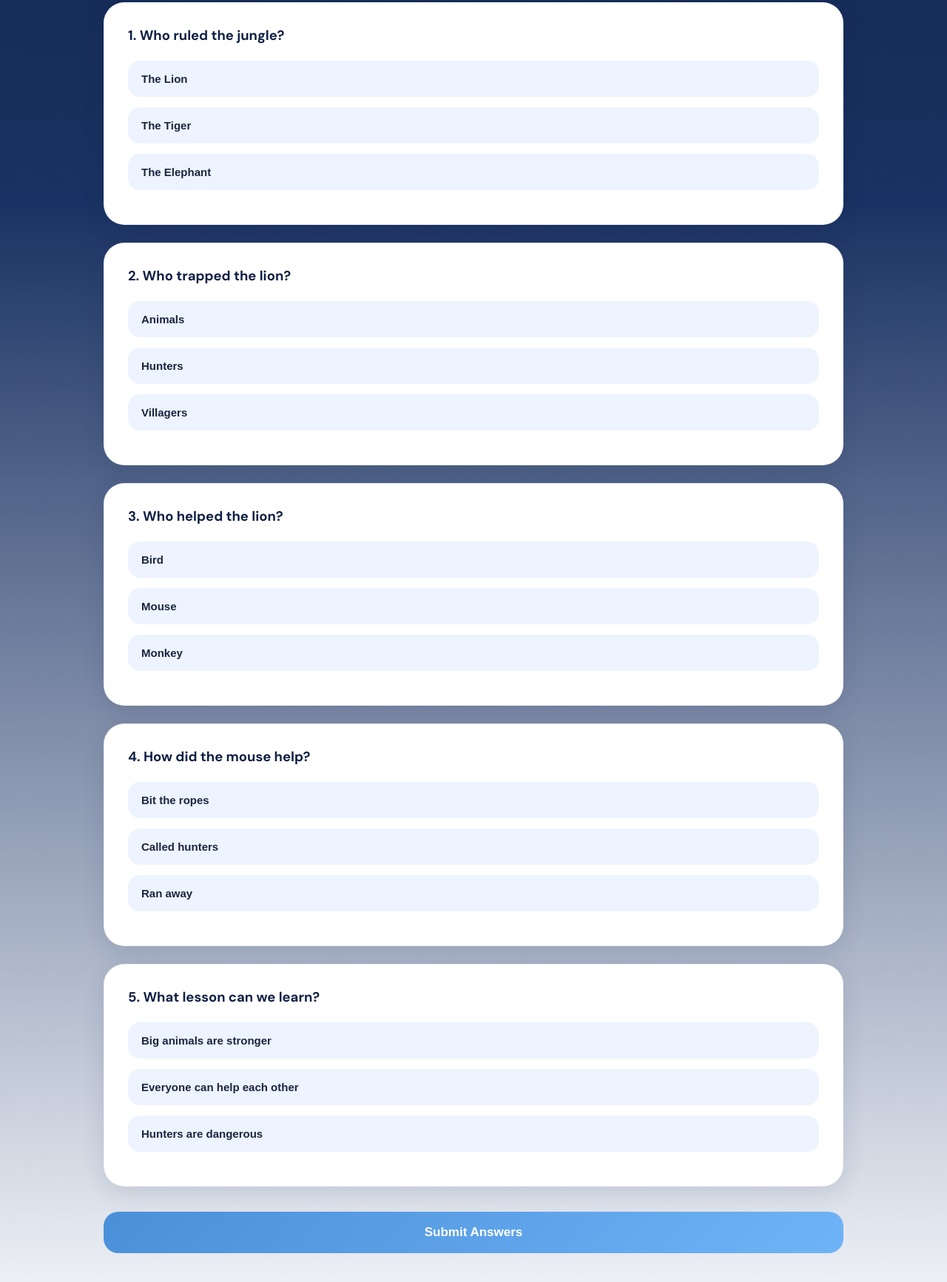
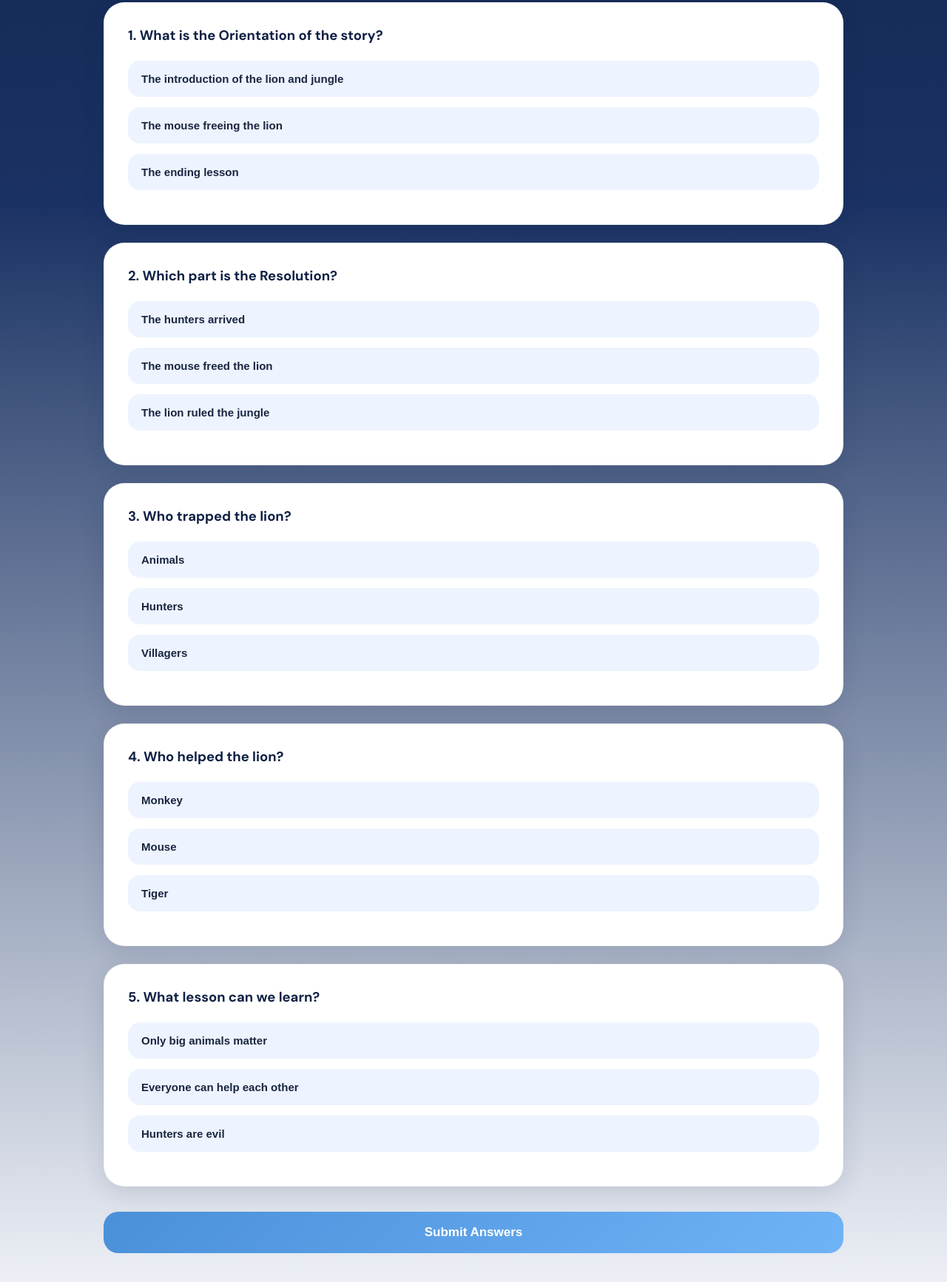
Before and after one commit to hafidzsyah-Qyou/website-bahasa-inggris, a plain HTML site: page narrative.html in a window 1280 px wide. Shown: the part 547-2280 px from the top of the page at 74% size. Drawn offline with Linux system fonts and the light colour scheme.

Commit message:
perubahan soal

```diff
--- a/narrative.html
+++ b/narrative.html
@@ -382,43 +382,83 @@ The lion thanked the mouse and learned that even a small creature can help great
 <div id="quiz-area">
 
 <div class="question-card">
-<h3>1. Who ruled the jungle?</h3>
+<h3>1. What is the Orientation of the story?</h3>
 
-<button class="option-btn" onclick="selectAnswer(0,this,true)">The Lion</button>
-<button class="option-btn" onclick="selectAnswer(0,this,false)">The Tiger</button>
-<button class="option-btn" onclick="selectAnswer(0,this,false)">The Elephant</button>
+<button class="option-btn" onclick="selectAnswer(0,this,true)">
+The introduction of the lion and jungle
+</button>
+
+<button class="option-btn" onclick="selectAnswer(0,this,false)">
+The mouse freeing the lion
+</button>
+
+<button class="option-btn" onclick="selectAnswer(0,this,false)">
+The ending lesson
+</button>
 </div>
 
 <div class="question-card">
-<h3>2. Who trapped the lion?</h3>
+<h3>2. Which part is the Resolution?</h3>
 
-<button class="option-btn" onclick="selectAnswer(1,this,false)">Animals</button>
-<button class="option-btn" onclick="selectAnswer(1,this,true)">Hunters</button>
-<button class="option-btn" onclick="selectAnswer(1,this,false)">Villagers</button>
+<button class="option-btn" onclick="selectAnswer(1,this,false)">
+The hunters arrived
+</button>
+
+<button class="option-btn" onclick="selectAnswer(1,this,true)">
+The mouse freed the lion
+</button>
+
+<button class="option-btn" onclick="selectAnswer(1,this,false)">
+The lion ruled the jungle
+</button>
 </div>
 
 <div class="question-card">
-<h3>3. Who helped the lion?</h3>
+<h3>3. Who trapped the lion?</h3>
 
-<button class="option-btn" onclick="selectAnswer(2,this,false)">Bird</button>
-<button class="option-btn" onclick="selectAnswer(2,this,true)">Mouse</button>
-<button class="option-btn" onclick="selectAnswer(2,this,false)">Monkey</button>
+<button class="option-btn" onclick="selectAnswer(2,this,false)">
+Animals
+</button>
+
+<button class="option-btn" onclick="selectAnswer(2,this,true)">
+Hunters
+</button>
+
+<button class="option-btn" onclick="selectAnswer(2,this,false)">
+Villagers
+</button>
 </div>
 
 <div class="question-card">
-<h3>4. How did the mouse help?</h3>
+<h3>4. Who helped the lion?</h3>
 
-<button class="option-btn" onclick="selectAnswer(3,this,true)">Bit the ropes</button>
-<button class="option-btn" onclick="selectAnswer(3,this,false)">Called hunters</button>
-<button class="option-btn" onclick="selectAnswer(3,this,false)">Ran away</button>
+<button class="option-btn" onclick="selectAnswer(3,this,false)">
+Monkey
+</button>
+
+<button class="option-btn" onclick="selectAnswer(3,this,true)">
+Mouse
+</button>
+
+<button class="option-btn" onclick="selectAnswer(3,this,false)">
+Tiger
+</button>
 </div>
 
 <div class="question-card">
 <h3>5. What lesson can we learn?</h3>
 
-<button class="option-btn" onclick="selectAnswer(4,this,false)">Big animals are stronger</button>
-<button class="option-btn" onclick="selectAnswer(4,this,true)">Everyone can help each other</button>
-<button class="option-btn" onclick="selectAnswer(4,this,false)">Hunters are dangerous</button>
+<button class="option-btn" onclick="selectAnswer(4,this,false)">
+Only big animals matter
+</button>
+
+<button class="option-btn" onclick="selectAnswer(4,this,true)">
+Everyone can help each other
+</button>
+
+<button class="option-btn" onclick="selectAnswer(4,this,false)">
+Hunters are evil
+</button>
 </div>
 
 <button class="submit-btn" onclick="finishQuiz()">
```
Also changed, not shown: biography.html (+23 -18 lines), recount.html (+23 -18 lines).
